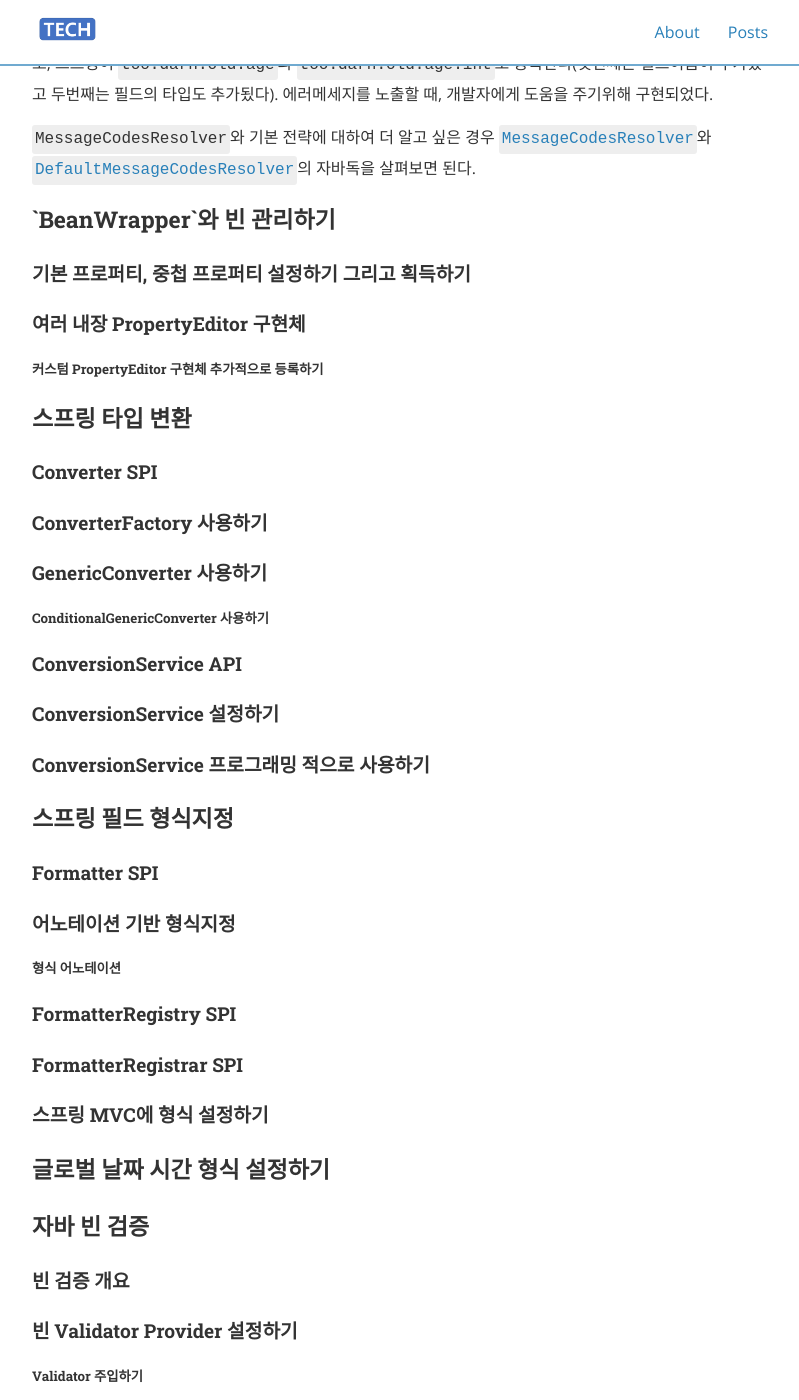
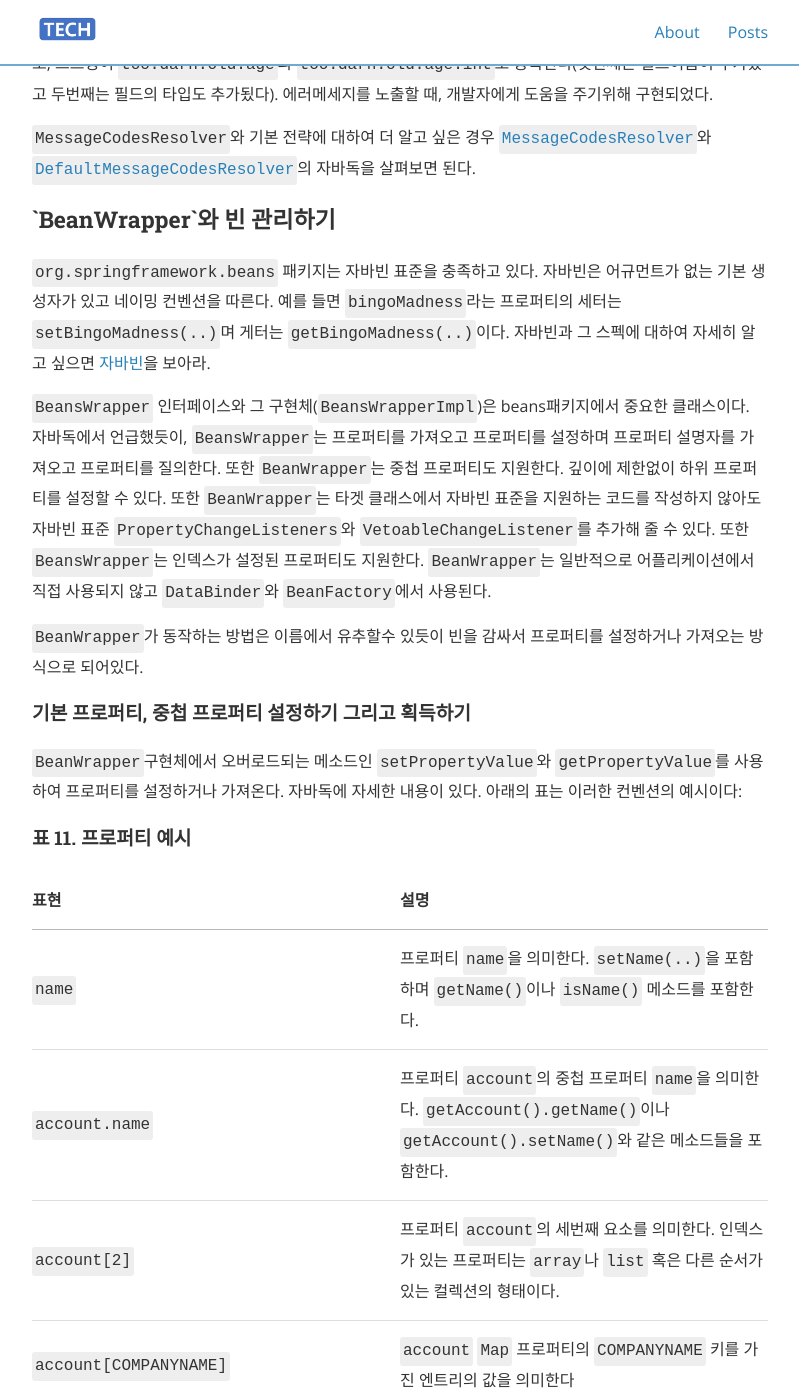
Before and after one commit to e406hsy/e406hsy.github.io, a Jekyll site: the page built from _posts/2021-11-07-Spring_Reference_Core_3_validation.md, in a window 1280 px wide and 1400 px high, scrolled down 5398 px. Shown: the whole window, without its empty margins (240-1039 px from the left). Built offline with Jekyll 4.4.1, drawn with Linux system fonts in a browser that asks for light colours; nearby versions of some CDN libraries; comment, search, counter and statistics services are not loaded; some of the changed text lies outside the part shown.

Commit message:
add: add contents

````diff
--- a/_posts/2021-11-07-Spring_Reference_Core_3_validation.md
+++ b/_posts/2021-11-07-Spring_Reference_Core_3_validation.md
@@ -170,9 +170,98 @@ validator에 전달되는 `Errors` 객체를 통해 검증오류를 알린다.
 
 <h3 id="beans-beans">`BeanWrapper`와 빈 관리하기</h3>
 
+`org.springframework.beans` 패키지는 자바빈 표준을 충족하고 있다. 자바빈은 어규먼트가 없는 기본 생성자가 있고 네이밍 컨벤션을 따른다. 예를 들면 `bingoMadness`라는 프로퍼티의 세터는 `setBingoMadness(..)`며 게터는 `getBingoMadness(..)`이다. 자바빈과 그 스펙에 대하여 자세히 알고 싶으면 [자바빈](https://docs.oracle.com/javase/8/docs/api/java/beans/package-summary.html)을 보아라.
+
+`BeansWrapper` 인터페이스와 그 구현체(`BeansWrapperImpl`)은 beans패키지에서 중요한 클래스이다. 자바독에서 언급했듯이, `BeansWrapper`는 프로퍼티를 가져오고 프로퍼티를 설정하며 프로퍼티 설명자를 가져오고 프로퍼티를 질의한다. 또한 `BeanWrapper`는 중첩 프로퍼티도 지원한다. 깊이에 제한없이 하위 프로퍼티를 설정할 수 있다. 또한 `BeanWrapper`는 타겟 클래스에서 자바빈 표준을 지원하는 코드를 작성하지 않아도 자바빈 표준 `PropertyChangeListeners`와 `VetoableChangeListener`를 추가해 줄 수 있다. 또한 `BeansWrapper`는 인덱스가 설정된 프로퍼티도 지원한다. `BeanWrapper`는 일반적으로 어플리케이션에서 직접 사용되지 않고 `DataBinder`와 `BeanFactory`에서 사용된다.
+
+`BeanWrapper`가 동작하는 방법은 이름에서 유추할수 있듯이 빈을 감싸서 프로퍼티를 설정하거나 가져오는 방식으로 되어있다.
+
+<h4 id="beans-beans-conventions">기본 프로퍼티, 중첩 프로퍼티 설정하기 그리고 획득하기</h4>
+
+`BeanWrapper`구현체에서 오버로드되는 메소드인 `setPropertyValue`와 `getPropertyValue`를 사용하여 프로퍼티를 설정하거나 가져온다. 자바독에 자세한 내용이 있다. 아래의 표는 이러한 컨벤션의 예시이다:
+
+#### 표 11. 프로퍼티 예시
+
+| 표현 | 설명 |
+| ----- | ----- |
+| `name` | 프로퍼티 `name`을 의미한다. `setName(..)`을 포함하며 `getName()`이나 `isName()` 메소드를 포함한다. |
+| `account.name` | 프로퍼티 `account`의 중첩 프로퍼티 `name`을 의미한다. `getAccount().getName()`이나 `getAccount().setName()`와 같은 메소드들을 포함한다. |
+| `account[2]` | 프로퍼티 `account`의 세번째 요소를 의미한다. 인덱스가 있는 프로퍼티는 `array`나 `list` 혹은 다른 순서가 있는 컬렉션의 형태이다. |
+| `account[COMPANYNAME]` | `account` `Map` 프로퍼티의 `COMPANYNAME` 키를 가진 엔트리의 값을 의미한다 |
+
+(이 다음장은 `BeanWrapper`를 직접적으로 사용할 계획이 없다면 별로 중요하지 않을 수 있다. `DataBinder`와 `BeanFactory`, 이 두 인터페이스의 구현체만 사용할 예정이라면, [`PropertyEditors` 섹션](#beans-beans-conversion)으로 넘어가도 좋다.)
+
+아래의 두 예제 클래스는 `BeanWrapper`를 사용하여 프로퍼티를 설정하고 가져오는 예시이다:
+
+```java
+public class Company {
+
+    private String name;
+    private Employee managingDirector;
+
+    public String getName() {
+        return this.name;
+    }
+
+    public void setName(String name) {
+        this.name = name;
+    }
+
+    public Employee getManagingDirector() {
+        return this.managingDirector;
+    }
+
+    public void setManagingDirector(Employee managingDirector) {
+        this.managingDirector = managingDirector;
+    }
+}
+```
+
+```java
+public class Employee {
+
+    private String name;
+
+    private float salary;
+
+    public String getName() {
+        return this.name;
+    }
+
+    public void setName(String name) {
+        this.name = name;
+    }
+
+    public float getSalary() {
+        return salary;
+    }
+
+    public void setSalary(float salary) {
+        this.salary = salary;
+    }
+}
+```
+
+아래의 코드 예시는 `Companies`와 `Employees` 인스턴스의 프로퍼티를 가져오고 변경하는 예시이다:
+
+```java
+BeanWrapper company = new BeanWrapperImpl(new Company());
+// company의 name을 설정한다.
+company.setPropertyValue("name", "Some Company Inc.");
+// ... 아래 방식으로도 설정할 수 있다.
+PropertyValue value = new PropertyValue("name", "Some Company Inc.");
+company.setPropertyValue(value);
+
+// director를 만들어서 company에 연결한다.
+BeanWrapper jim = new BeanWrapperImpl(new Employee());
+jim.setPropertyValue("name", "Jim Stravinsky");
+company.setPropertyValue("managingDirector", jim.getWrappedInstance());
+
+// company를 통하여 managingdirector의 salary를 가져온다.
+Float salary = (Float) company.getPropertyValue("managingDirector.salary");
+```
 
 
-<h4 id="beans-beans-conventions">기본 프로퍼티, 중첩 프로퍼티 설정하기 그리고 획득하기</h4>
 <h4 id="beans-beans-conversion">여러 내장 PropertyEditor 구현체</h4>
 <h5 id="beans-beans-conversion-customeditor-registration">커스텀 PropertyEditor 구현체 추가적으로 등록하기</h5>
 <h3 id="core-convert">스프링 타입 변환</h3>
````
Also changed, not shown: other parts of _posts/2021-11-07-Spring_Reference_Core_3_validation.md (+1 -1 lines).
